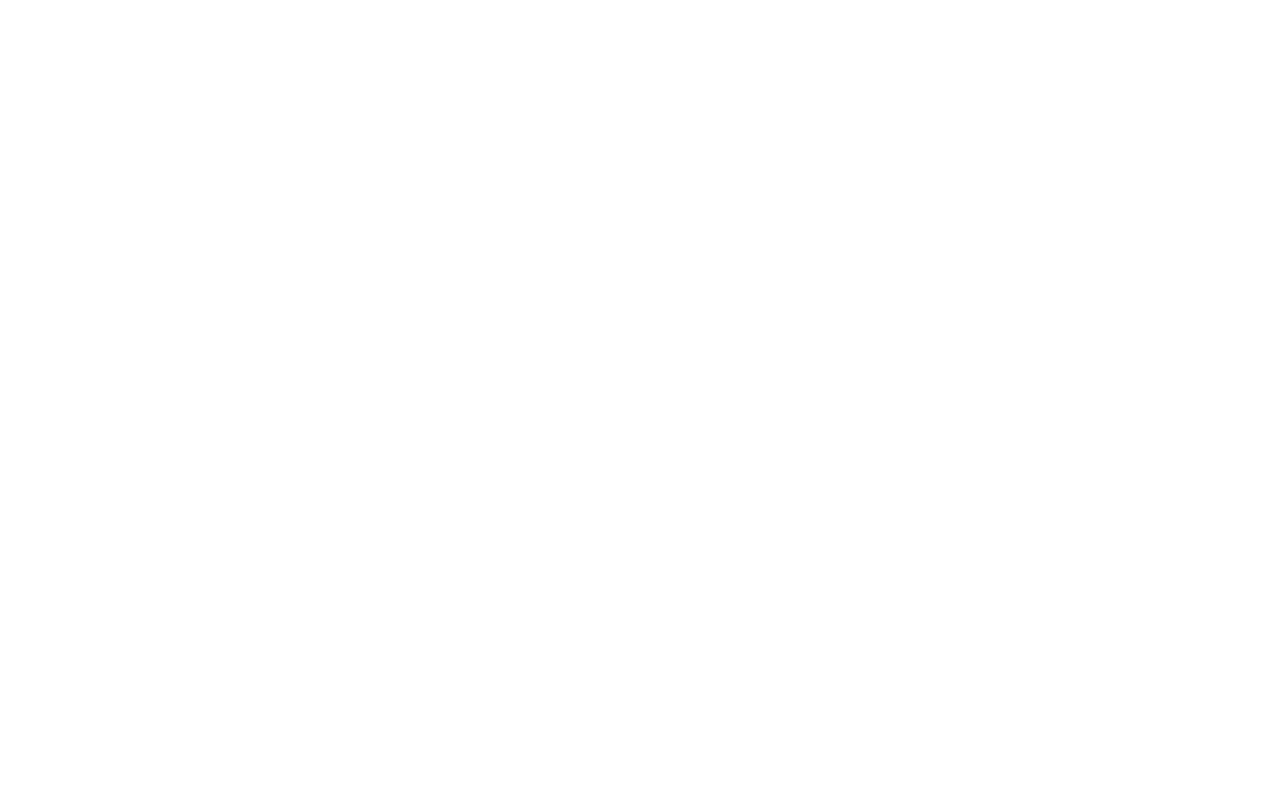
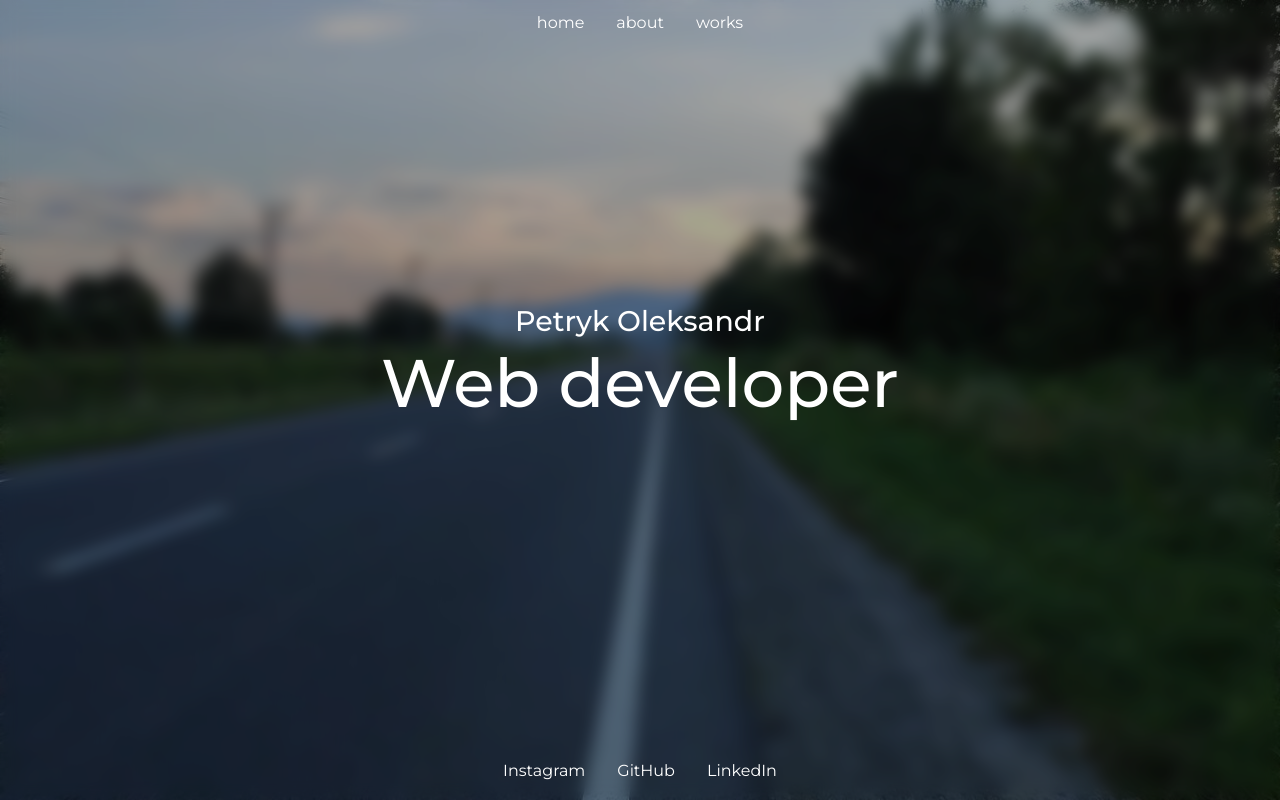
Before and after one commit to oleksandr-petryk/petryk, a Next.js app in the folder frontend/: page / in a window 1280 px wide. Built offline with nearby package versions, Linux system fonts and the light colour scheme.

Commit message:
Resolve #21

```diff
--- a/frontend/pages/index.js
+++ b/frontend/pages/index.js
@@ -4,21 +4,33 @@
 import BlankLayout from '../components/Layouts/BlankLayout.js'
 
 import cls from '../styles/home/main.module.css'
+import roadImage from '../public/road-image.jpg'
 
+console.log(roadImage)
 
 const Home = () => {
     return (
         <BlankLayout>
+            <div className="container">
                 <div className={cls.navigationWrapper}>
                     <Navigation />
                 </div>
 
-            <div>
+                <div className={cls.background_wrapper}>
+                    <img src={roadImage.src} alt="" />
+                    <div className={cls.background_eclipse}></div>
+                </div>
 
+                <header className={cls.header}>
+                    <div className={cls.inscription}>
+                        <h4>Petryk Oleksandr</h4>
+                        <h1>Web developer</h1>
                     </div>
+                </header>
 
                 <div className={cls.foorerWrapper}>
                     <Footer />
+                </div>
             </div>
         </BlankLayout>
     )
--- a/frontend/styles/base/base.css
+++ b/frontend/styles/base/base.css
@@ -9,10 +9,10 @@
     --bg-eclipse: rgba(0, 0, 0, 0.4);
 }
 
-/* wquiment */
+/* equiment */
 .container {
     width: var(--container-width);
-    padding: var(--container-padding);
+    padding: 0 var(--container-padding);
 }
 .container-flugid {
     width: 100%;
--- a/frontend/styles/base/typology.css
+++ b/frontend/styles/base/typology.css
@@ -8,8 +8,8 @@
     --color: #fff;
     --color-revert: #000;
     --color-link: rgb(107, 129, 255);
-    --color-bold: rgb(46, 46, 46);
-    --color-title: rgb(42, 42, 42);
+    --color-bold: rgb(255, 255, 255);
+    --color-title: rgb(255, 255, 255);
 }
 
 p {
@@ -22,6 +22,7 @@
 a {
     color: var(--color-link);
     font-size: 16px;
+    text-decoration: none;
 }
 
 h1, h2, h3, h4, h5 {
--- a/frontend/styles/home/main.module.css
+++ b/frontend/styles/home/main.module.css
@@ -1,6 +1,9 @@
 .navigationWrapper,
 .foorerWrapper {
     position: absolute;
+    width: 100%;
+    left: 0;
+    z-index: 1;
 }
 .navigationWrapper {
     top: 0;
@@ -8,3 +11,96 @@
 .foorerWrapper {
     bottom: 0;
 }
+
+.header {
+    display: flex;
+    flex-direction: column;
+    justify-content: center;
+    align-items: center;
+    height: 100vh;
+    width: 100%;
+    position: relative;
+}
+.header h1 {
+    margin-bottom: 0;
+}
+.header h4 {
+    margin: 0;
+}
+.inscription {
+    text-align: center;
+    margin-bottom: 70px;
+    position: absolute;
+    z-index: 5;
+}
+
+/* bacground */
+.background_wrapper {
+    display: flex;
+    justify-content: center;
+    align-items: center;
+    position: absolute;
+    top: 0;
+    left: 0;
+    height: 100%;
+    width: 100%;
+}
+.background_wrapper img {
+    display: block;
+    flex-shrink: 0;
+    height: 100%;
+    width: 100%;
+    object-fit: cover;
+}
+.background_eclipse {
+    background: rgba(0, 0, 0, 0.35);
+    backdrop-filter: blur(8px);
+    height: 100%;
+    width: 100%;
+    position: absolute;
+    top: 0;
+    left: 0;
+}
+
+/* XS / Extra small */
+@media only screen and (min-width: 0px) and (max-width: 480px) {
+    .header {
+        justify-content: flex-start;
+        padding-top: 30vh;
+    }
+    .inscription {
+        display: flex;
+        flex-direction: column-reverse;
+        text-align: left;
+        width: min-content;
+    }
+    .header h1 {
+        font-size: 50px;
+        margin-bottom: 18px;
+    }
+}
+
+/* SM / Small */
+@media only screen and (min-width: 481px) and (max-width: 768px) {
+
+}
+
+/* MD / Medium */
+@media only screen and (min-width: 769px) and (max-width: 992px) {
+
+}
+
+/* LG / Large */
+@media only screen and (min-width: 993px) and (max-width: 1200px) {
+
+}
+
+/* XL / Extra large */
+@media only screen and (min-width: 1201px) and (max-width: 1400px) {
+
+}
+
+/* XXL / Extra extra large */
+@media only screen and (min-width: 1401px) {
+
+}
```
Also changed, not shown: frontend/public/road-image.jpg (added). Lines whose indentation alone changed are shown as unchanged.
